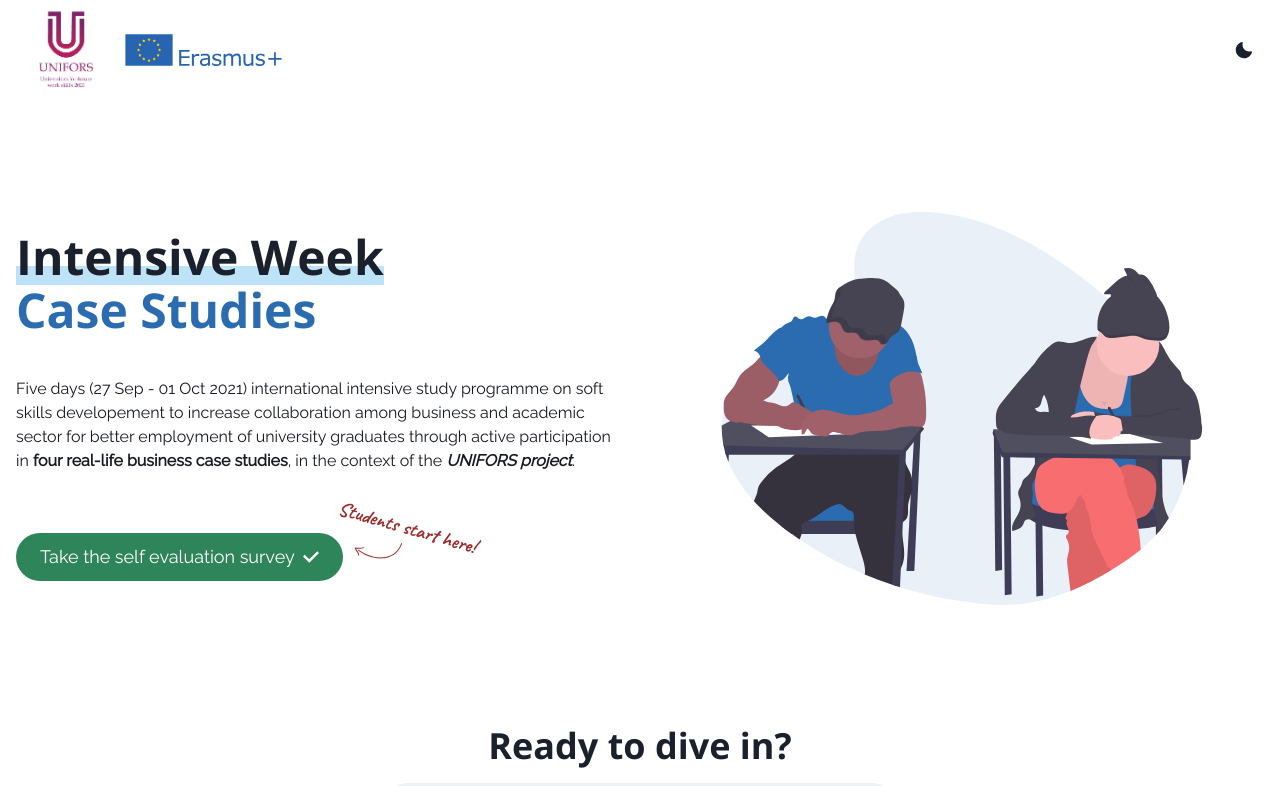
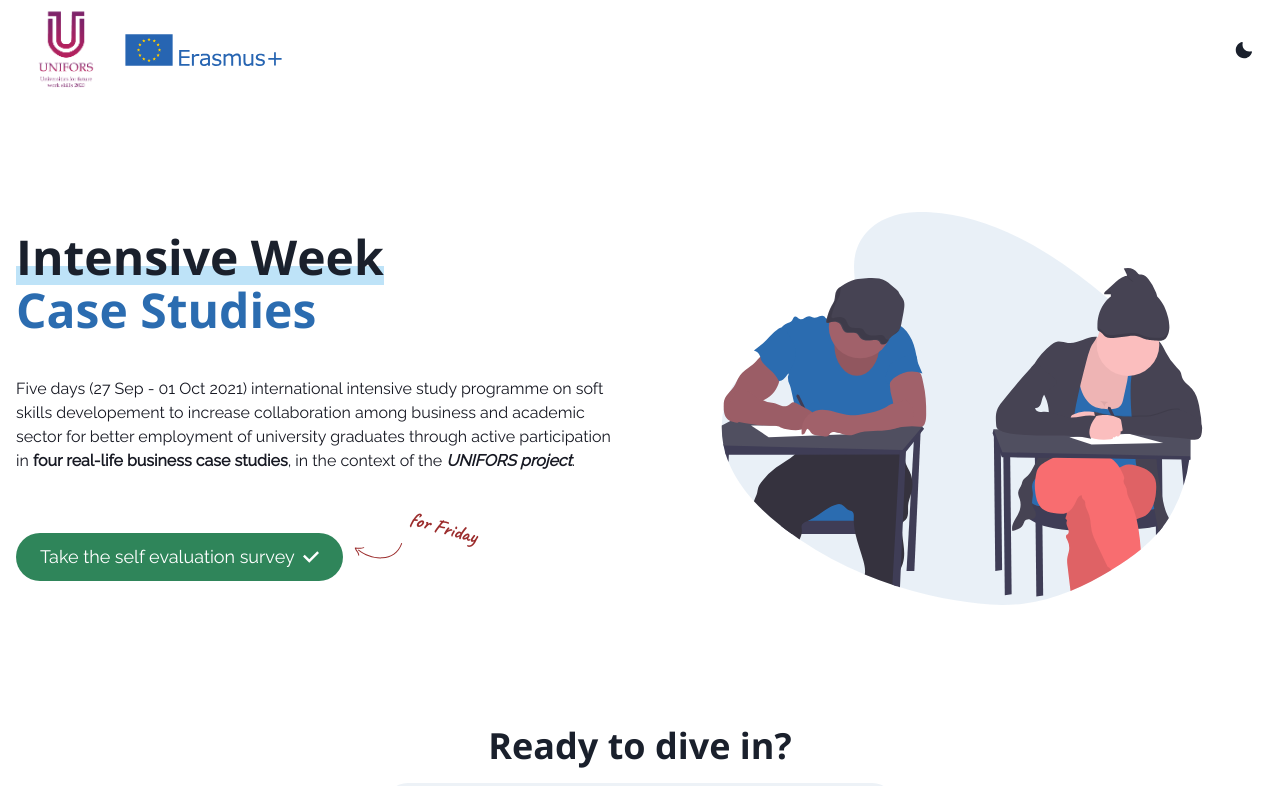
Before and after one commit to itsam/unifors, a Next.js app: page / in a window 1280 px wide. Shown: the top 786 px of the page. Built offline with nearby package versions, Linux system fonts and the light colour scheme.

Commit message:
prepare repeated survey

```diff
--- a/components/Hero.js
+++ b/components/Hero.js
@@ -127,7 +127,7 @@ export const Hero = () => {
                     top={"0px"}
                     transform={"rotate(16deg)"}
                   >
-                    Students start here!
+                    for Friday
                   </Text>
                 </Box>
               </Stack>
```
Also changed, not shown: components/SurveyPage.js (+6 -3 lines).
